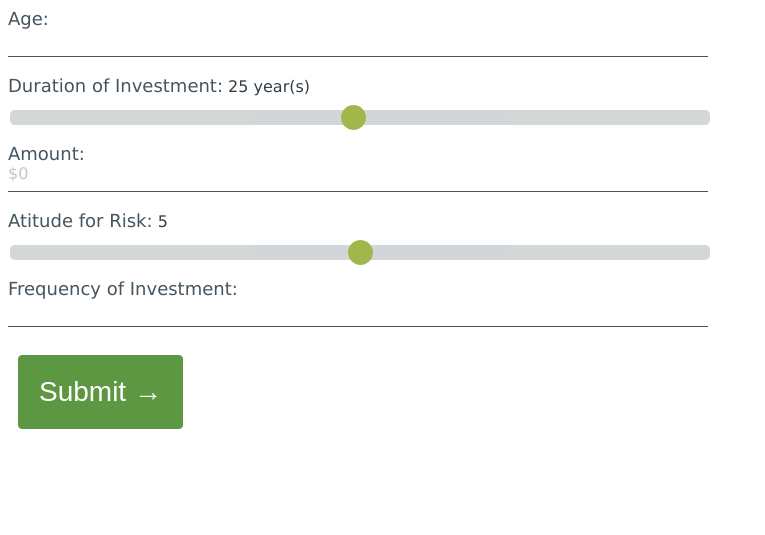
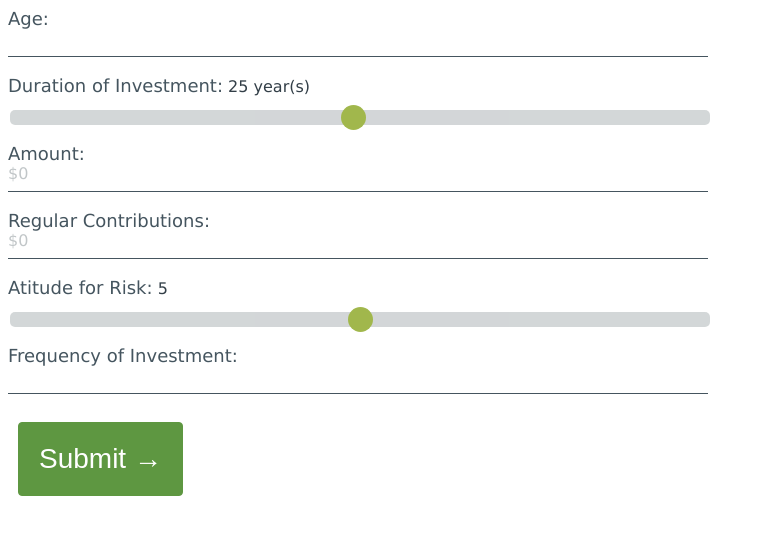
Before and after one commit to FidelityHack/FidelityHack, a Flask app: page /getForm in a window 1280 px wide. Shown: the top 535 px of the page, without its empty margins (0-765 px from the left). Run offline with Flask 2, Linux system fonts and the light colour scheme.

Commit message:
regular payements field

```diff
--- a/templates/form.html
+++ b/templates/form.html
@@ -40,11 +40,19 @@
       </div>
       <br>
       <div class="portion">
+        <label>Regular Contributions:</label>
+        <br>
+        <div>
+        <input type="text" class="textbox" name="regular" tabIndex="4" placeholder="$0">
+        </div>
+      </div>
+      <br>
+      <div class="portion">
         <label>Atitude for Risk:</label>
         <text id="rangeamount"></text>
         <br>
         <div class="slidecontainer">
-          <input type="range" class="range" name="risk" tabIndex="4" min="0" max="10" value="5" step="1" id="range">
+          <input type="range" class="range" name="risk" tabIndex="5" min="0" max="10" value="5" step="1" id="range">
         </div>
       </div>
       <br>
@@ -52,7 +60,7 @@
         <label>Frequency of Investment:</label>
         <br>
         <div>
-        <input list="frequencyamount" type="text" class="textbox" name="frequency" tabIndex="5" id="frequency">
+        <input list="frequencyamount" type="text" class="textbox" name="frequency" tabIndex="6" id="frequency">
         <datalist name='frequencyamount' id="frequencyamount" autocomplete="on">
           <option value="Daily"></option>
           <option value="Weekly"></option>
```
